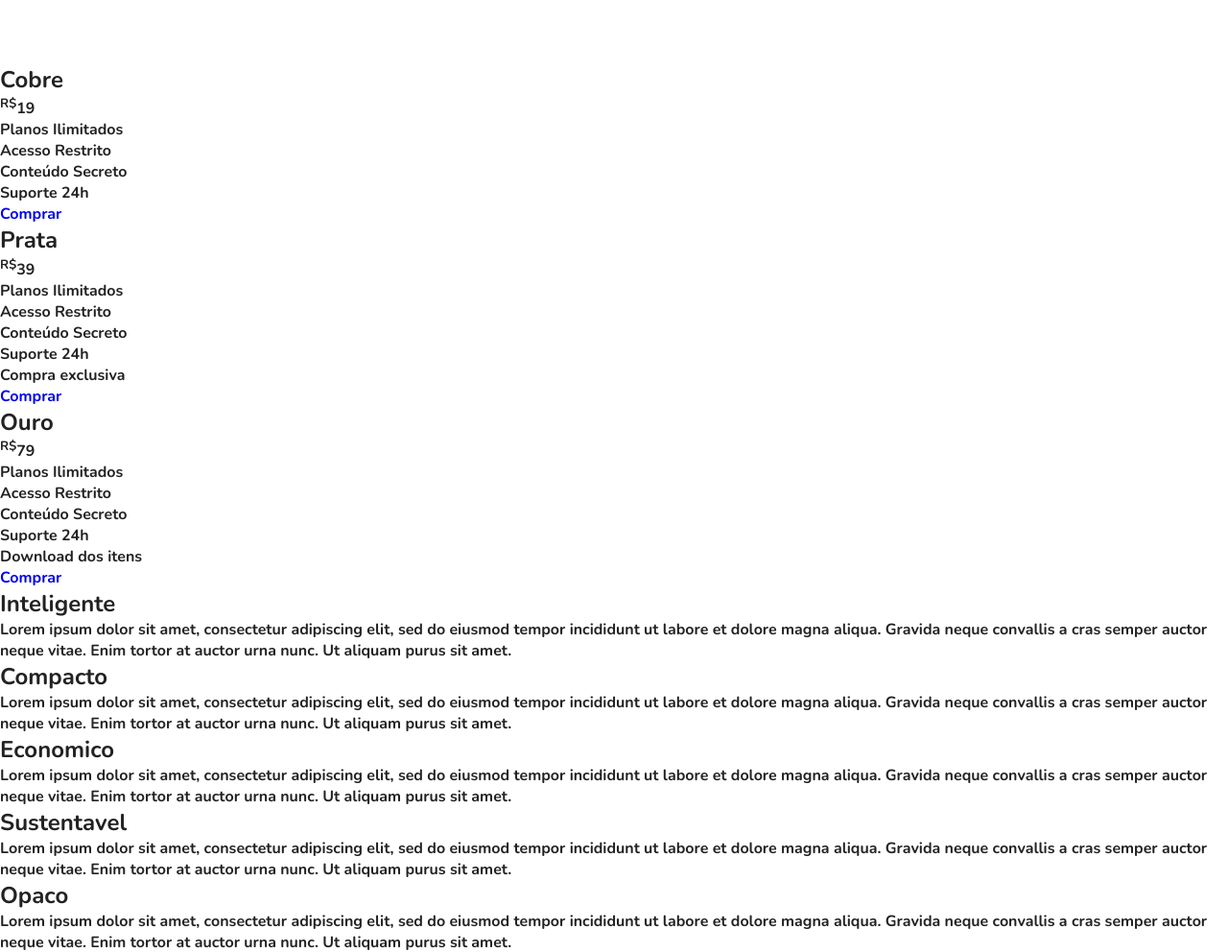
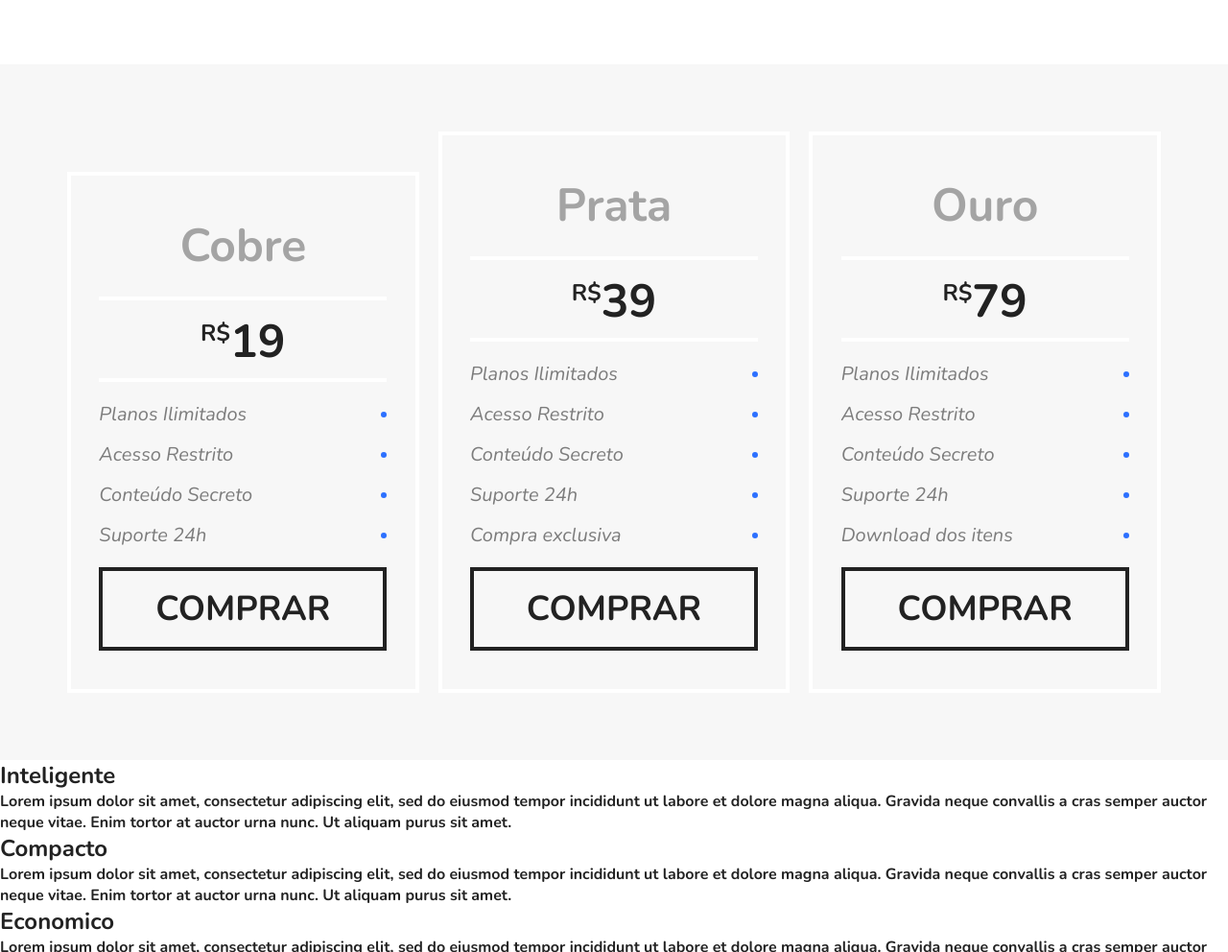
Before and after one commit to israelsantana01/flexblog, a plain HTML site: page index.html in a window 1280 px wide. Shown: the part 1754-2746 px from the top of the page at 96% size. Drawn offline with nearby package versions, Linux system fonts and the light colour scheme.

Commit message:
Finish style of price section

```diff
--- a/style.css
+++ b/style.css
@@ -173,3 +173,95 @@ img {
 .blue {
   border-top: 8px solid #66d9eb;
 }
+
+/* Preco */
+
+.preco {
+  background-color: #f7f7f7;
+  padding: 60px;
+  display: flex;
+  flex-wrap: wrap;
+  align-items: flex-end;
+}
+
+.preco-item {
+  flex: 1 1 260px;
+  border: 4px solid white;
+  padding: 20px;
+  margin: 10px;
+}
+
+.preco-item h2 {
+  font-size: 3em;
+  color: #a4a4a4;
+  text-align: center;
+  margin-top: 20px;
+}
+
+.preco-item span {
+  max-width: 300px;
+  margin: 20px auto;
+  display: block;
+  font-size: 3em;
+  text-align: center;
+  font-weight: bold;
+  padding: 10px 0 5px 0;
+  border-top: 4px solid white;
+  border-bottom: 4px solid white;
+}
+
+.preco-item sup {
+  font-size: 1.5rem;
+}
+
+.preco-item ul {
+  max-width: 300px;
+  margin: 20px auto;
+  font-size: 1.25em;
+  font-style: italic;
+  color: #7c7c7c;
+}
+
+.preco-item li {
+  display: flex;
+  justify-content: space-between;
+  align-items: center;
+  margin-bottom: 15px;
+}
+
+.preco-item li::after {
+  content: '';
+  display: block;
+  width: 6px;
+  height: 6px;
+  background-color: #2c70ff;
+  border-radius: 50%;
+}
+
+.preco-item a {
+  max-width: 300px;
+  display: block;
+  margin: 20px auto;
+  border: 4px solid;
+  color: #222222;
+  text-transform: uppercase;
+  font-weight: bold;
+  font-size: 2.25em;
+  padding: 15px 0;
+  text-align: center;
+}
+
+@media (max-width: 800px) {
+  .preco {
+    padding-left: 10px;
+    padding-right: 10px;
+  }
+
+  .preco .preco-item:nth-child(3) {
+    order: -2;
+  }
+
+  .preco .preco-item:nth-child(2) {
+    order: -1;
+  }
+}
```
